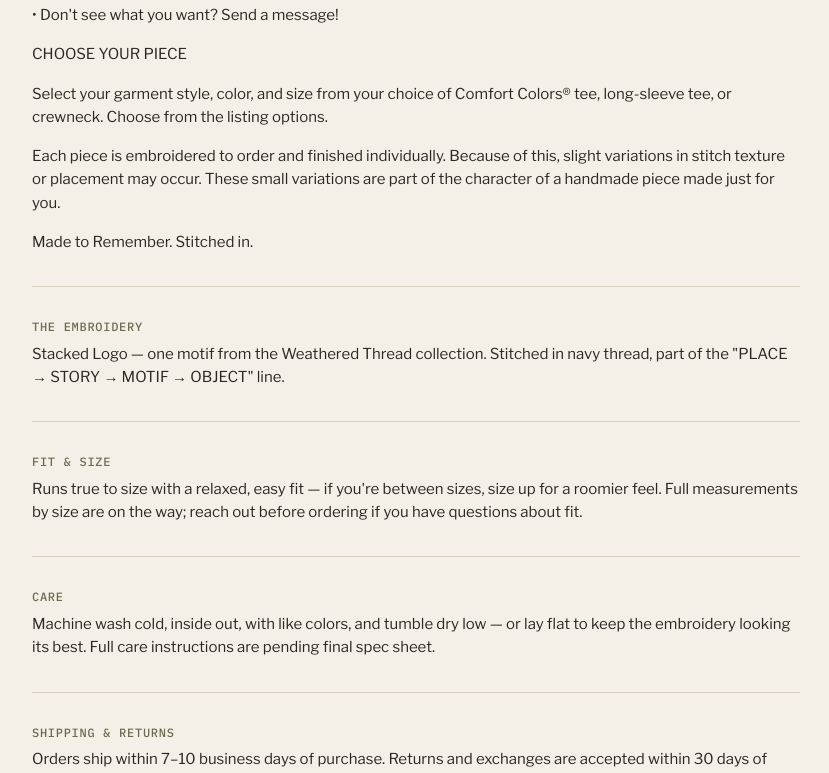
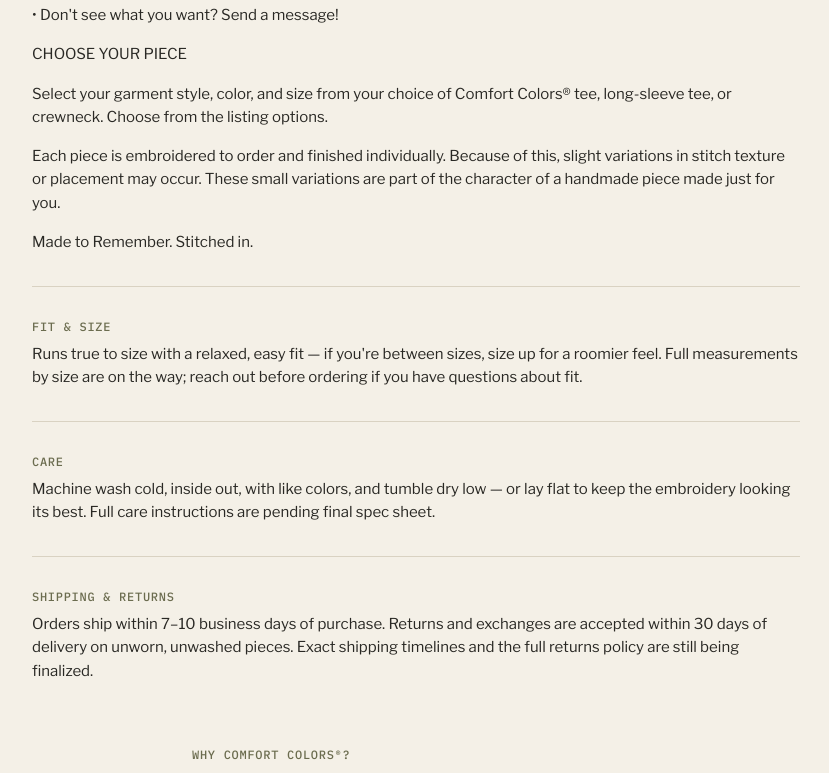
Before and after one commit to aramell/weathered-thread, a Next.js app: page /collections/brand/weathered-thread-logo in a window 1280 px wide. Shown: the part 1290-2063 px from the top of the page, without its empty margins (224-1053 px from the left). Built offline with nearby package versions, Linux system fonts and the light colour scheme.

Commit message:
Remove the generic Embroidery section from product pages
Its copy was the same template line on every design, and "stitched in navy
thread" was wrong for designs like Lobster Loft. The Etsy description now
carries the real details.

Co-Authored-By: Claude Sonnet 5.5 <noreply@anthropic.com>

```diff
--- a/components/product-picker-shell.tsx
+++ b/components/product-picker-shell.tsx
@@ -124,7 +124,6 @@ export default function ProductPickerShell({ motif, shop, backHref, backLabel }:
   const garmentPromptId = "garment-prompt";
   const descriptionHeadingId = "description-heading";
   const garmentDetailHeadingId = "garment-detail-heading";
-  const embroideryHeadingId = "embroidery-heading";
   const fitSizeHeadingId = "fit-size-heading";
   const careHeadingId = "care-heading";
   const shippingHeadingId = "shipping-heading";
@@ -321,10 +320,10 @@ export default function ProductPickerShell({ motif, shop, backHref, backLabel }:
         </div>
 
         {/* Detail sections — fixed order per FR12/Epic 3: emotional
-            description → THE GARMENT → THE EMBROIDERY → fit/size → care →
+            description → THE GARMENT → fit/size → care →
             shipping/returns. Flat/static `.section` blocks matching
             key-product.html, not an accordion. THE GARMENT depends on
-            garmentType, description/THE EMBROIDERY depend on motif — each
+            garmentType, description depends on motif — each
             is omitted when its dependency is unselected. Fit/size, care,
             and shipping/returns always render. */}
         <div className="mt-10 divide-y divide-line border-t border-line md:mt-14">
@@ -355,25 +354,6 @@ export default function ProductPickerShell({ motif, shop, backHref, backLabel }:
                 The Garment
               </h2>
               <p className="font-body text-body-sm">{garmentType.garmentBlurb}</p>
-            </section>
-          )}
-
-          {motif && (
-            <section className="py-6" aria-labelledby={embroideryHeadingId}>
-              <h2
-                id={embroideryHeadingId}
-                className="mb-2 font-mono text-label-mono uppercase text-olive"
-              >
-                The Embroidery
-              </h2>
-              {/* Template intentionally drops key-product.html's closing
-                  "a specific landmark, remembered" clause — that phrasing is
-                  landmark-specific and doesn't generalize across every
-                  motif (e.g. the logo designs aren't landmarks). */}
-              <p className="font-body text-body-sm">
-                {motif.name} — one motif from the {getCollection(motif.collection)?.name ?? "Weathered Thread"} collection. Stitched in navy thread,
-                part of the &quot;PLACE → STORY → MOTIF → OBJECT&quot; line.
-              </p>
             </section>
           )}
 
```
